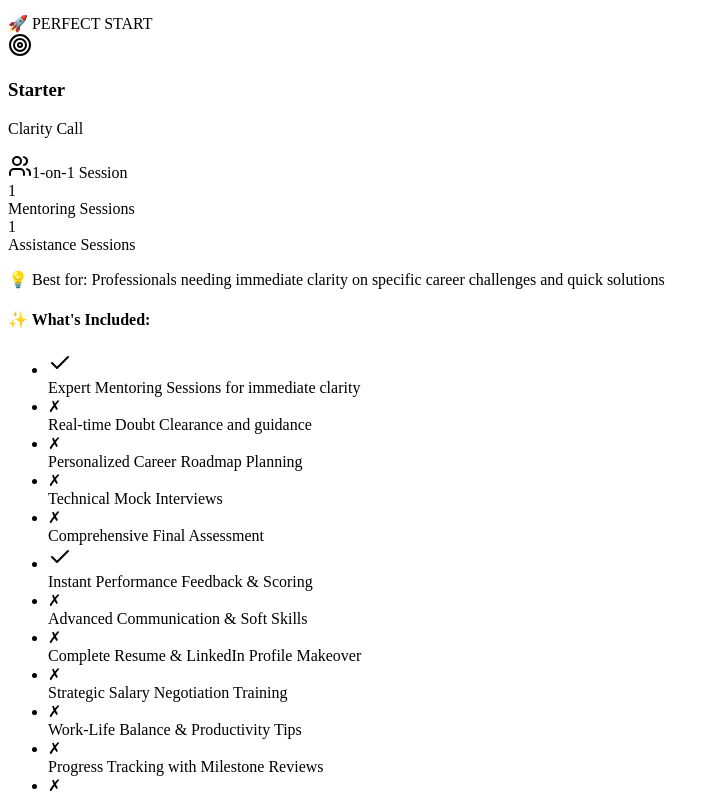
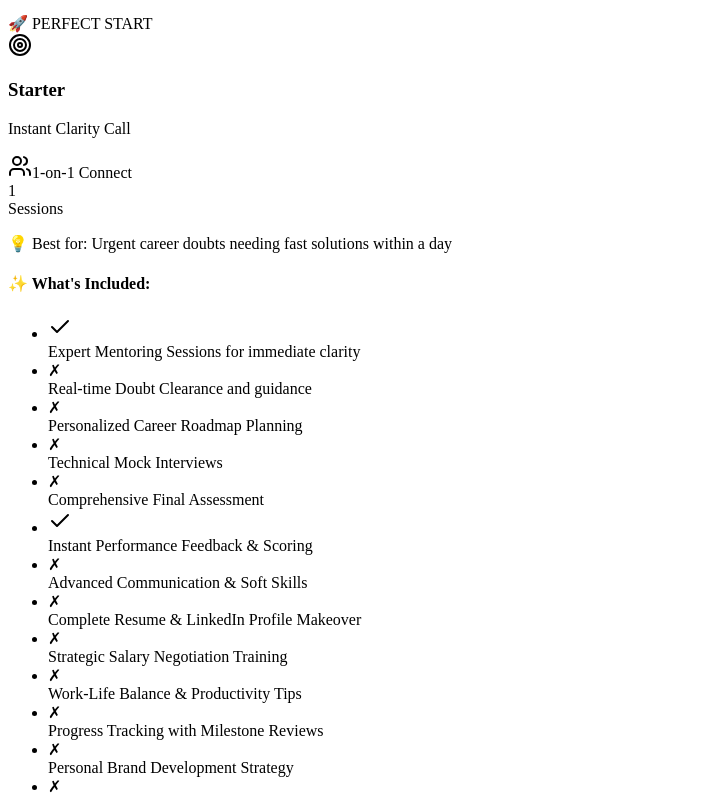
Before and after one commit to mentordeskdev1/mentordeskdev1.github.io, a React (Vite) app in the folder client/: page / in a window 1280 px wide. Shown: the part 1863-2658 px from the top of the page, without its empty margins (0-720 px from the left). Built offline with nearby package versions, Linux system fonts and the light colour scheme; a web font is replaced by a local one.

Commit message:
FIX : plan content updated

```diff
--- a/client/src/components/plan-section.tsx
+++ b/client/src/components/plan-section.tsx
@@ -92,15 +92,15 @@ export default function PlanSection() {
     {
       id: "starter",
       name: "Starter",
-      subtitle: "Clarity Call",
+      subtitle: " Instant Clarity Call",
       duration: "30 Minutes",
       validity: "Same Day",
-      type: "1-on-1 Session",
+      type: "1-on-1 Connect",
       sessions: 1,
       dcSessions: 1,
       mocks: 0,
       overallMocks: 0,
-      bestFor: "Professionals needing immediate clarity on specific career challenges and quick solutions",
+      bestFor: "Urgent career doubts needing fast solutions within a day",
       icon: Target,
       // Features available in this plan
       availableFeatures: [
@@ -119,13 +119,13 @@ export default function PlanSection() {
       subtitle: "Growth Sprint",
       duration: "2 Weeks (Extendable)",
       validity: "1 Month",
-      type: "1-on-1 Session",
-      sessions: 8,
+      type: "1-on-1 Connect",
+      sessions: 12,
       dcSessions: 12,
       mocks: 2,
       overallMocks: 1,
       bestFor:
-        "Professionals seeking deep analysis of their exact problems with tracking, soft skills development, resume building, and job referrals",
+        "Specific career challenges resolved with focused short-term guidance",
       icon: Zap,
       // Features available in this plan
       availableFeatures: [
@@ -159,13 +159,13 @@ export default function PlanSection() {
       subtitle: "Career Mastery",
       duration: "1 Month (Growth-Based Extension)",
       validity: "3 Months",
-      type: "1-on-1 and Group Session",
-      sessions: 16,
+      type: "1-on-1 and Group Connect",
+      sessions: 24,
       dcSessions: 24,
       mocks: 4,
       overallMocks: 2,
       bestFor:
-        "All Pro plan features + Self-development focus, leadership skills, and long-term growth with extension possibilities based on progress",
+        "Long-term career transformation through guided improvement with personal-development",
       icon: Crown,
       // Features available in this plan (all features)
       availableFeatures: [
@@ -305,15 +305,15 @@ export default function PlanSection() {
                       {plan.sessions}
                     </div>
                     <div className="text-lg font-bold mb-3 text-blue-600">
-                      Mentoring Sessions
+                       Sessions
                     </div>
 
-                    <div className="text-4xl font-black  mb-2 text-green-800">
+                    {/* <div className="text-4xl font-black  mb-2 text-green-800">
                       {plan.dcSessions}
                     </div>
                     <div className="text-lg font-bold mb-3 text-green-600">
                       Assistance Sessions
-                    </div>
+                    </div> */}
 
                     {/* <div className="text-4xl font-black mb-2 text-purple-800">
                       {plan.mocks} + {plan.overallMocks}
```
